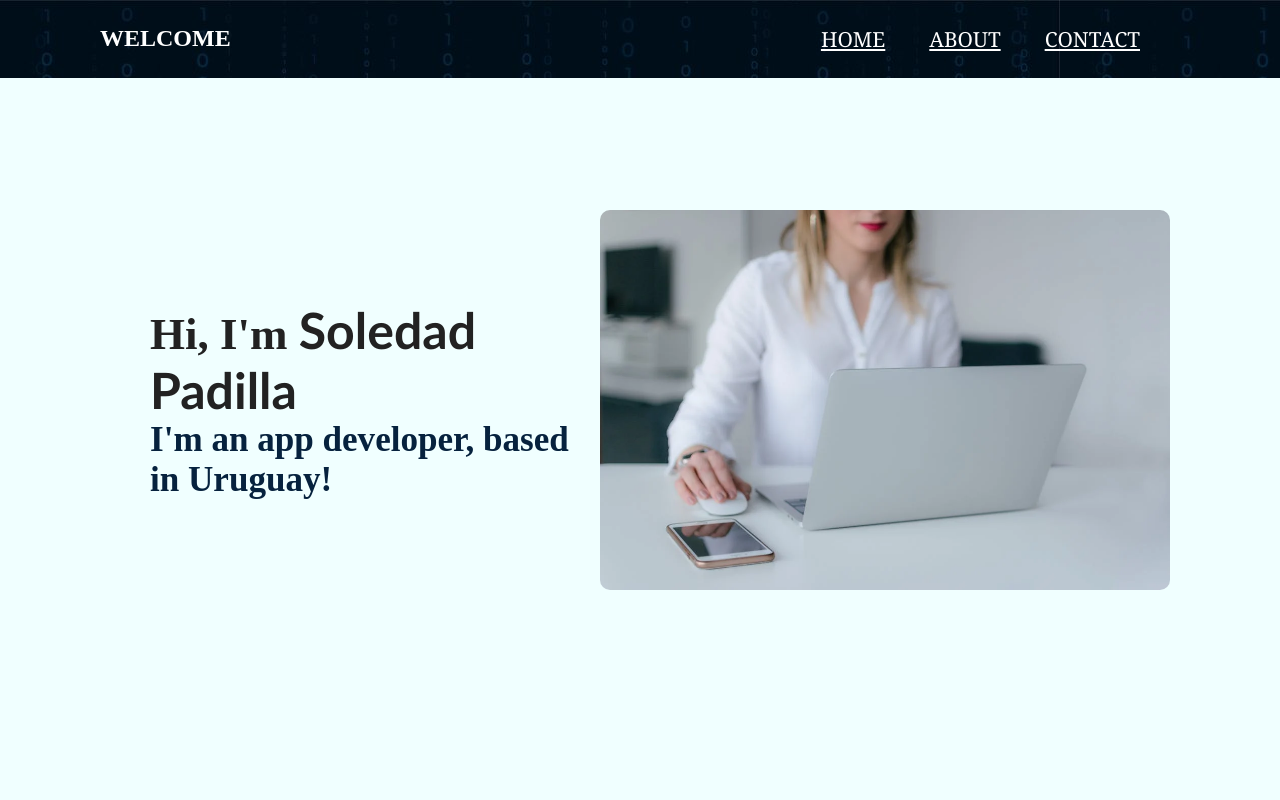
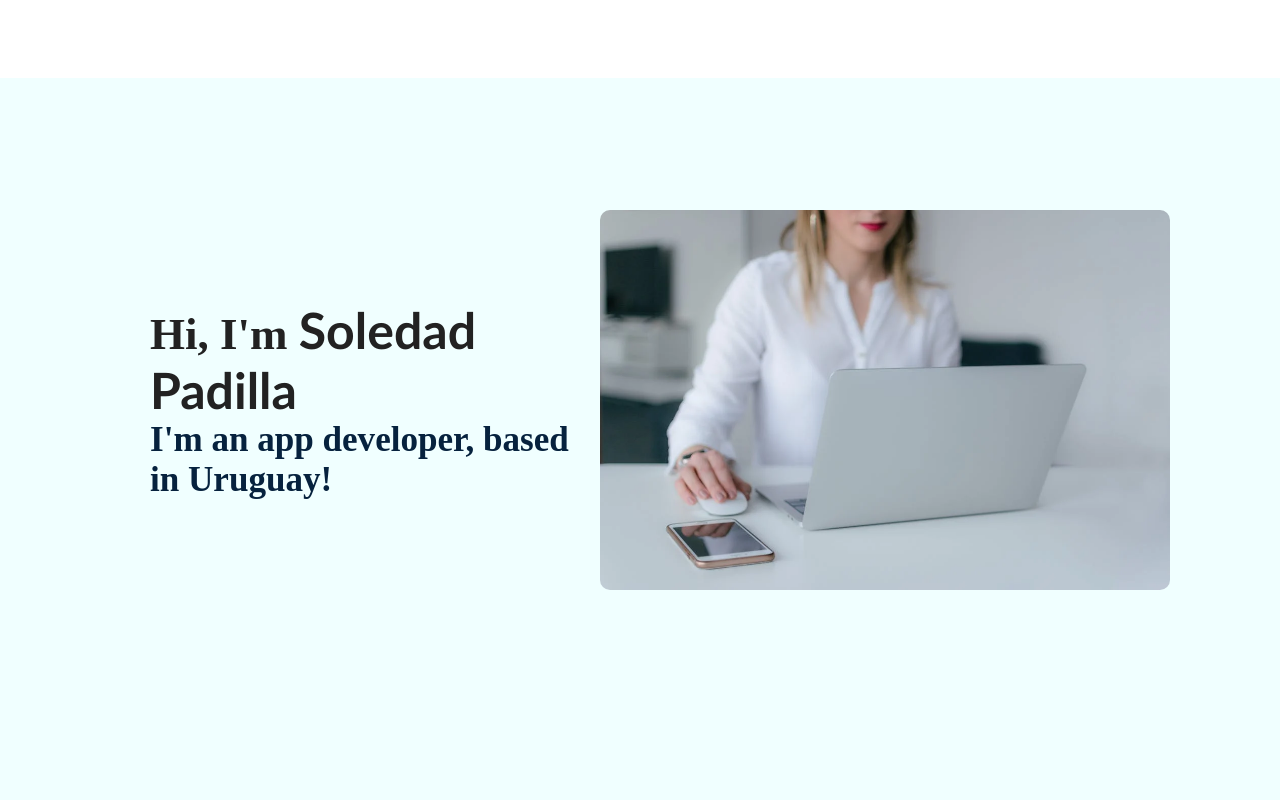
Before and after one commit to SoledadPadilla/soledadpadilla.github.io, a plain HTML site: page index.html in a window 1280 px wide. Shown: the top 800 px of the page. Drawn offline with Linux system fonts and the light colour scheme.

Commit message:
Update estilos.css
color header

```diff
--- a/estilos.css
+++ b/estilos.css
@@ -15,7 +15,7 @@ header {
     align-items: left;
     justify-content: space-between;
     z-index: 500;
-    background-image: url(img/fondonavigation.jpg);
+    background-color: rgb(255, 255, 255);
 }
 
 h3 {
```
